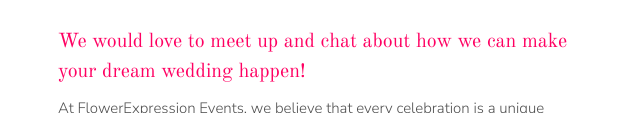
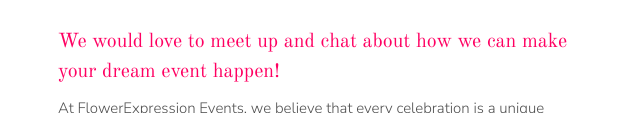
Before and after one commit to samuelimol/flowerexpression-Events, a plain HTML site: page about.html in a window 1280 px wide. Shown: the part 687-800 px from the top of the page, 42-682 px from the left. Drawn offline with nearby package versions, Linux system fonts and the light colour scheme.

Commit message:
Update about.html

```diff
--- a/about.html
+++ b/about.html
@@ -87,7 +87,7 @@
                 <div class="col-md-6">
                     <h2>About FlowerExpression <span style="color:#a2783a;">Events</span></h2>
                     <hr class="line line-hr-left">
-                    <h5>We would love to meet up and chat about how we can make your dream wedding happen!</h5>
+                    <h5>We would love to meet up and chat about how we can make your dream event happen!</h5>
                     <p>At FlowerExpression Events, we believe that every celebration is a unique opportunity to create unforgettable memories. Whether you're planning an intimate gathering or a grand affair, our team is dedicated to bringing your vision to life. We specialize in transforming spaces with beautiful floral arrangements, elegant décor, and personalized touches that reflect your style and story.</p>
                     <p>With a passion for perfection and an eye for detail, we ensure that every element of your event is thoughtfully designed and meticulously executed. From weddings and corporate events to birthday parties and anniversaries, we are here to make your dream event not only possible but extraordinary.</p>
                     <p>We would love to meet with you to discuss your ideas, offer our expertise, and work together to create an event that exceeds your expectations. Let’s bring your vision to life with creativity, elegance, and a touch of magic.</p>
```
